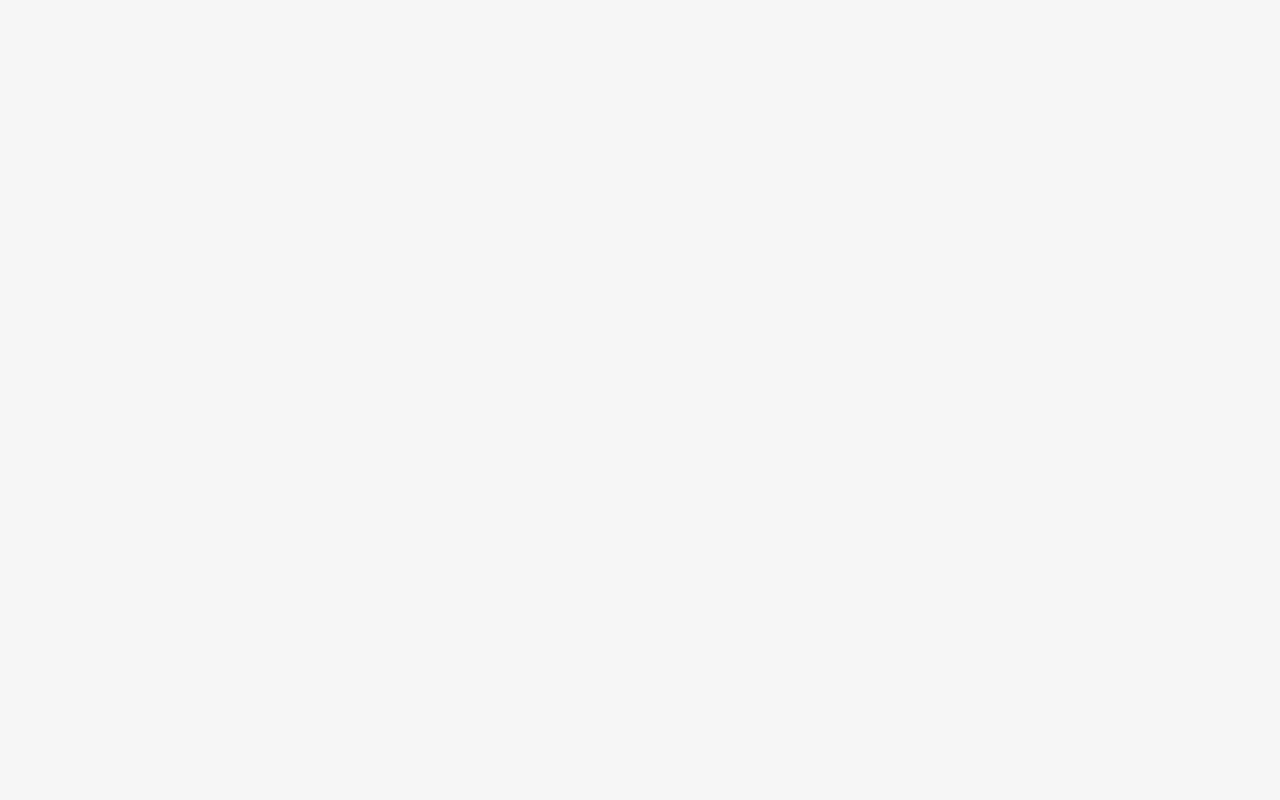
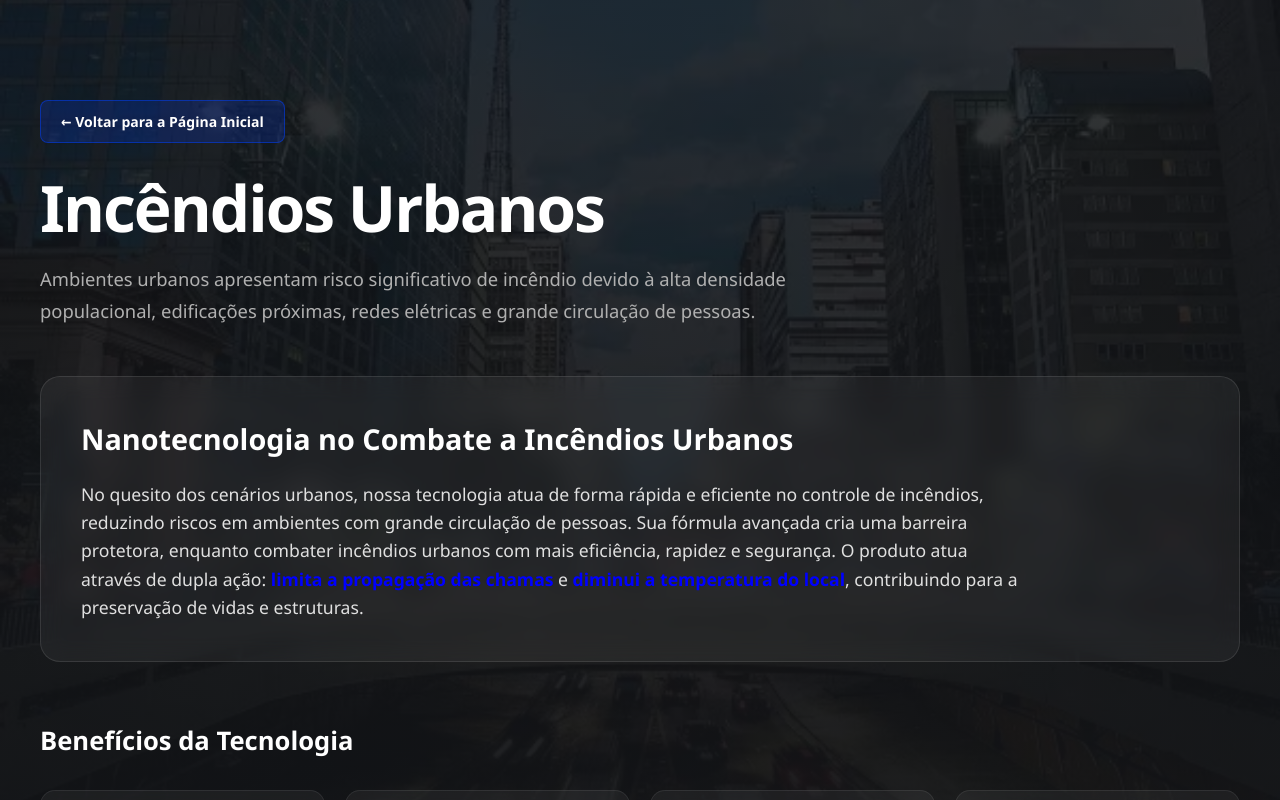
Before and after one commit to gabriellylucas/site-realiza-frontend, a React (Vite) app: page /urbanos in a window 1280 px wide. Before the commit this address had no page. Built offline with nearby package versions, Linux system fonts and the light colour scheme.

Commit message:
pagina urbana

```diff
--- a/src/App.css
+++ b/src/App.css
@@ -242,7 +242,7 @@ body {
 }
 
 .container {
-  padding-top: 120px;
+  padding-top: 100px;
   max-width: 1200px;
   margin: 0 auto;
   width: 100%;
--- a/src/App.tsx
+++ b/src/App.tsx
@@ -5,9 +5,9 @@ import Banner from "./components/Banner";
 import Section from "./components/Section";
 import Servicos from "./components/Servicos";
 import Industrial from "./components/Industrial";
-
+import Florestal from "./components/Florestal";
+import Urbanos from "./components/Urbanos";
 import "./App.css";
-import Florestal from "./components/Florestal";
 
 function Home() {
   return (
@@ -27,6 +27,7 @@ function App() {
         <Route path="/" element={<Home />} />
         <Route path="/industrial" element={<Industrial />} />
         <Route path="/florestal" element={<Florestal />} />
+        <Route path="/urbanos" element={<Urbanos/>} />
       </Routes>
     </BrowserRouter>
   );
--- a/src/Section.css
+++ b/src/Section.css
@@ -221,11 +221,10 @@ html:has(.industrial) {
   color: #00bfff;
 }
 
-/* Botão de voltar */
 .industrial .btn-voltar {
   display: inline-block;
   background: rgba(255, 102, 0, 0.2);
-  color: #ff6600;
+  color: white;
   border: 1px solid rgba(255, 102, 0, 0.5);
   padding: 10px 20px;
   border-radius: 8px;
@@ -271,9 +270,6 @@ html:has(.industrial) {
 
 /*Florestal*/
 
-/* --- ESTILOS EXCLUSIVOS DA SEÇÃO FLORESTAL --- */
-
-/* Reset completo para a seção florestal */
 .florestal,
 .florestal * {
   margin: 0;
@@ -282,7 +278,6 @@ html:has(.industrial) {
 }
 
 .florestal {
-  /* Imagem de fundo com overlay */
   background: linear-gradient(rgba(18, 30, 20, 0.75), rgba(10, 25, 15, 0.85)),
               url('./assets/floresta.png') center/cover fixed no-repeat;
 
@@ -291,28 +286,25 @@ html:has(.industrial) {
   font-family: 'Inter', sans-serif;
   line-height: 1.5;
   min-height: 100vh;
-
-  /* A MÁGICA QUE FUNCIONOU NA INDUSTRIAL: */
   width: 100%;
-  position: fixed; /* Isso faz ele ignorar os limites dos pais e preencher a tela */
+  position: fixed;
   top: 0;
   left: 0;
   right: 0;
   bottom: 0;
-  overflow-y: auto; /* Permite o scroll já que a posição é fixa */
+  overflow-y: auto;
   margin: 0 !important;
-  z-index: 10; /* Garante que fique por cima de fundos antigos */
+  z-index: 10;
 }
 
-/* Importante: Remova ou ajuste o body:has caso ele esteja forçando o fundo preto */
 body:has(.florestal),
 html:has(.florestal) {
   margin: 0 !important;
   padding: 0 !important;
-  overflow: hidden; /* Evita scroll duplo (da página e da section) */
+  overflow: hidden;
 }
 
-/* Garantir que o container não crie espaços extras */
+
 .florestal .florestal-container {
   max-width: 1200px;
   margin: 0 auto;
@@ -321,11 +313,11 @@ html:has(.florestal) {
   z-index: 2;
 }
 
-/* Botão de voltar */
+
 .florestal .btn-voltar {
   display: inline-block;
   background: rgba(34, 197, 94, 0.2);
-  color: #4ade80;
+  color: white;
   border: 1px solid rgba(34, 197, 94, 0.5);
   padding: 10px 20px;
   border-radius: 8px;
@@ -358,7 +350,7 @@ html:has(.florestal) {
   line-height: 1.7;
 }
 
-/* Box Principal */
+
 .florestal .box {
   background: rgba(0, 0, 0, 0.4);
   backdrop-filter: blur(12px);
@@ -391,7 +383,7 @@ html:has(.florestal) {
   font-weight: 700;
 }
 
-/* Título benefícios */
+
 .florestal h3 {
   font-size: 1.6rem;
   margin-bottom: 30px;
@@ -399,7 +391,7 @@ html:has(.florestal) {
   color: #ffffff;
 }
 
-/* Cards */
+
 .florestal .cards {
   display: grid;
   grid-template-columns: repeat(4, 1fr);
@@ -423,7 +415,6 @@ html:has(.florestal) {
   border-color: rgba(74, 222, 128, 0.5);
 }
 
-/* Estilo dos ícones */
 .florestal .card .card-icon {
   font-size: 2.5rem;
   margin-bottom: 20px;
@@ -445,7 +436,6 @@ html:has(.florestal) {
   margin: 0;
 }
 
-/* Bottom info */
 .florestal .bottom {
   display: flex;
   gap: 20px;
@@ -507,7 +497,6 @@ html:has(.florestal) {
   color: #4facfe;
 }
 
-/* Responsividade */
 @media (max-width: 1024px) {
   .florestal .cards {
     grid-template-columns: repeat(2, 1fr);
@@ -531,3 +520,268 @@ html:has(.florestal) {
     font-size: 1.5rem;
   }
 }
+
+
+/* Urbanos */
+
+.urbano {
+  background: linear-gradient(rgba(18, 20, 23, 0.85), rgba(18, 20, 23, 0.95)),
+              url('./assets/urbanoss.png') center/cover fixed no-repeat;
+
+  color: #ffffff;
+  padding: 100px 20px;
+  font-family: 'Inter', sans-serif;
+  line-height: 1.5;
+  min-height: 100vh;
+  width: 100%;
+  position: fixed;
+  top: 0;
+  left: 0;
+  right: 0;
+  bottom: 0;
+  overflow-y: auto;
+  margin: 0 !important;
+}
+
+body:has(.urbano),
+html:has(.urbano) {
+  background-color: #0a0a0a !important;
+  margin: 0 !important;
+  padding: 0 !important;
+}
+
+.urbano .urbano-container {
+  max-width: 1200px;
+  margin: 0 auto;
+  text-align: left;
+  position: relative;
+  z-index: 2;
+}
+
+.urbano .card .card-icon {
+  font-size: 2.5rem;
+  margin-bottom: 20px;
+  color: darkblue;
+  display: inline-block;
+}
+
+.urbano .tag {
+  background-color: rgba(255, 102, 0, 0.15);
+  color: darkblue;
+  padding: 8px 18px;
+  border-radius: 50px;
+  font-size: 13px;
+  font-weight: 600;
+  display: inline-block;
+  margin-bottom: 25px;
+  border: 1px solid rgba(255, 102, 0, 0.3);
+  text-transform: uppercase;
+  letter-spacing: 1px;
+}
+
+.urbano .box p .text-laranja {
+  color: blue;
+  font-weight: 700;
+}
+
+.urbano .box p .text-azul {
+  color: blue;
+  font-weight: 700;
+}
+
+.urbano h1 {
+  font-size: clamp(2.5rem, 5vw, 4rem);
+  font-weight: 800;
+  margin-bottom: 20px;
+  letter-spacing: -2px;
+  color: #ffffff;
+}
+
+.urbano .descricao {
+  font-size: 1.15rem;
+  color: #b0b0b0;
+  max-width: 750px;
+  margin-bottom: 50px;
+  line-height: 1.7;
+}
+
+.urbano .box {
+  background: rgba(255, 255, 255, 0.05);
+  backdrop-filter: blur(12px);
+  border: 1px solid rgba(255, 255, 255, 0.1);
+  padding: 40px;
+  border-radius: 20px;
+  margin-bottom: 60px;
+}
+
+.urbano .box h2 {
+  font-size: 1.8rem;
+  margin-bottom: 20px;
+  color: #ffffff;
+}
+
+.urbano .box p {
+  color: #e0e0e0;
+  font-size: 1.1rem;
+  max-width: 950px;
+  line-height: 1.6;
+}
+
+.urbano .box p strong {
+  color: darkblue;
+  font-weight: 700;
+}
+
+.urbano h3 {
+  font-size: 1.6rem;
+  margin-bottom: 30px;
+  font-weight: 700;
+  color: #ffffff;
+}
+
+.urbano .cards {
+  display: grid;
+  grid-template-columns: repeat(4, 1fr);
+  gap: 20px;
+  margin-bottom: 50px;
+}
+
+.urbano .card {
+  background: rgba(255, 255, 255, 0.05);
+  backdrop-filter: blur(8px);
+  padding: 35px 25px;
+  border-radius: 15px;
+  border: 1px solid rgba(255, 255, 255, 0.08);
+  transition: transform 0.3s ease;
+}
+
+.urbano .card:hover {
+  transform: translateY(-5px);
+  background: rgba(255, 255, 255, 0.1);
+  border-color: rgba(28, 9, 239, 0.3);
+}
+
+.urbano .card.destaque {
+  border: 1px solid rgba(38, 0, 255, 0.6);
+  background: rgba(13, 0, 255, 0.08);
+  box-shadow: 0 0 20px rgba(0, 51, 255, 0.15);
+}
+
+.urbano .card h4 {
+  font-size: 1.2rem;
+  margin: 0 0 12px 0;
+  color: #fff;
+  font-weight: 700;
+}
+
+.urbano .card p {
+  font-size: 0.95rem;
+  color: #cbd5e1;
+  line-height: 1.5;
+  margin: 0;
+}
+
+.urbano .bottom {
+  display: flex;
+  gap: 20px;
+  flex-wrap: wrap;
+  margin-top: 20px;
+}
+
+.urbano .info {
+  flex: 1;
+  min-width: 300px;
+  padding: 30px;
+  border-radius: 15px;
+  transition: transform 0.3s ease;
+  background: rgba(0, 0, 0, 0.3);
+}
+
+.urbano .info:hover {
+  transform: translateY(-3px);
+}
+
+.urbano .info h4 {
+  font-size: 1.1rem;
+  margin-bottom: 15px;
+  font-weight: 700;
+}
+
+.urbano .info p {
+  font-size: 1rem;
+  color: #e2e8f0;
+  line-height: 1.6;
+  margin: 0;
+}
+
+.urbano .info.laranja {
+  background: rgba(38, 30, 110, 0.08);
+  border: 1px solid rgba(29, 4, 247, 0.3);
+  border-left: 4px solid #0e245c;
+}
+
+.urbano .info.verde {
+  background: rgba(26, 73, 86, 0.43);
+  border: 1px solid rgb(6, 201, 255);
+  border-left: 4px solid #03a3de;
+}
+
+.urbano .info.laranja h4 {
+  color: #0a35df;
+}
+
+.urbano .info.verde h4 {
+  color: #00a2ff;
+}
+
+.urbano .info.laranja strong {
+  color: #0a35df;
+}
+
+.urbano .info.verde strong {
+  color: #00bfff;
+}
+
+.urbano .btn-voltar {
+  display: inline-block;
+  background: rgba(0, 60, 255, 0.2);
+  color: white;
+  border: 1px solid rgba(0, 64, 255, 0.5);
+  padding: 10px 20px;
+  border-radius: 8px;
+  text-decoration: none;
+  font-weight: 600;
+  margin-bottom: 30px;
+  transition: all 0.3s ease;
+  cursor: pointer;
+  font-size: 14px;
+}
+
+.urbano .btn-voltar:hover {
+  background: rgba(34, 0, 255, 0.3);
+  transform: translateX(-5px);
+}
+
+@media (max-width: 1024px) {
+  .urbano .cards {
+    grid-template-columns: repeat(2, 1fr);
+  }
+}
+
+@media (max-width: 640px) {
+  .urbano .cards {
+    grid-template-columns: 1fr;
+  }
+
+  .urbano h1 {
+    font-size: 2.5rem;
+  }
+
+  .urbano .box {
+    padding: 25px;
+  }
+
+  .urbano .box h2 {
+    font-size: 1.5rem;
+  }
+}
--- a/src/components/Urbanos.tsx
+++ b/src/components/Urbanos.tsx
@@ -2,34 +2,34 @@ import { Link } from "react-router-dom";
 import "../Section.css";
 import { FaFireExtinguisher, FaShieldAlt, FaLeaf, FaBolt } from "react-icons/fa";
 
-const Industrial = () => {
+const Urbanos = () => {
   return (
-    <section className="industrial">
+    <section className="urbano">
 
-      <div className="industrial-container">
+      <div className="urbano-container">
 
         <Link to="/" className="btn-voltar">
           ← Voltar para a Página Inicial
         </Link>
 
-
-        <h1>Incêndios Industriais</h1>
+        <h1>Incêndios Urbanos</h1>
 
         <p className="descricao">
-          Ambientes industriais apresentam alto risco de incêndio devido à presença
-          de materiais inflamáveis, processos de alta temperatura e equipamentos
-          elétricos complexos.
+          Ambientes urbanos apresentam risco significativo de incêndio devido à alta densidade populacional,
+          edificações próximas, redes elétricas e grande circulação de pessoas.
         </p>
 
         {/* BOX PRINCIPAL */}
         <div className="box">
-          <h2>Nanotecnologia de Combate a Incêndios</h2>
+          <h2>Nanotecnologia no Combate a Incêndios Urbanos</h2>
           <p>
-            Nossa solução revolucionária utiliza nanotecnologia avançada para
-            combater incêndios industriais de forma mais eficiente, segura e
-            sustentável. O produto atua através de dupla ação:
-            <strong className="text-laranja"> removendo o oxigênio </strong> e
-            <strong className="text-azul"> resfriando o ambiente</strong>, garantindo proteção máxima para sua operação industrial.
+            No quesito dos cenários urbanos, nossa tecnologia atua de forma rápida e eficiente no controle de incêndios,
+            reduzindo riscos em ambientes com grande circulação de pessoas.
+            Sua fórmula avançada cria uma barreira protetora, enquanto
+            combater incêndios urbanos com mais eficiência, rapidez e segurança.
+            O produto atua através de dupla ação:
+            <strong className="text-laranja"> limita a propagação das chamas </strong> e
+            <strong className="text-azul"> diminui a temperatura do local</strong>, contribuindo para a preservação de vidas e estruturas.
           </p>
         </div>
 
@@ -41,48 +41,48 @@ const Industrial = () => {
             <div className="card-icon">
               <FaFireExtinguisher />
             </div>
-            <h4>10x Mais Eficiente</h4>
-            <p>Tecnologia de nanotecnologia superior à água convencional</p>
+            <h4>Resposta Rápida</h4>
+            <p>Controle mais ágil do fogo em áreas densamente povoadas</p>
           </div>
 
           <div className="card">
             <div className="card-icon">
               <FaShieldAlt />
             </div>
-            <h4>Segurança Máxima</h4>
-            <p>Proteção completa para pessoas e equipamentos industriais</p>
+            <h4>Proteção de Vidas</h4>
+            <p>Maior segurança para moradores e equipes de resgate</p>
           </div>
 
           <div className="card">
             <div className="card-icon">
               <FaLeaf />
             </div>
-            <h4>Sustentável</h4>
-            <p>Não corrosivo e seguro ao meio ambiente</p>
+            <h4>Seguro ao Ambiente</h4>
+            <p>Não tóxico e sem danos ao meio urbano</p>
           </div>
 
           <div className="card">
             <div className="card-icon">
               <FaBolt />
             </div>
-            <h4>Dupla Ação</h4>
-            <p>Remove oxigênio e resfriando simultaneamente</p>
+            <h4>Alta Eficiência</h4>
+            <p>Atuação simultânea no controle e resfriamento</p>
           </div>
         </div>
 
         {/* BOX FINAL */}
         <div className="bottom">
           <div className="info laranja">
-            <h4>Eficiência Comprovada</h4>
+            <h4>Redução de Danos</h4>
             <p>
-              Produto <strong>10x mais eficiente</strong> que a água tradicional, reduzindo tempo de resposta e danos materiais.
+              Diminui significativamente os <strong>prejuízos estruturais</strong> e protege edificações próximas.
             </p>
           </div>
 
           <div className="info verde">
-            <h4>Responsabilidade Ambiental</h4>
+            <h4>Segurança Urbana</h4>
             <p>
-              Fórmula <strong>não corrosiva</strong> e totalmente segura ao meio ambiente, protegendo sua operação e o planeta.
+              Ideal para áreas urbanas, garantindo <strong>controle eficiente</strong> sem comprometer o ambiente.
             </p>
           </div>
         </div>
@@ -92,4 +92,4 @@ const Industrial = () => {
   );
 };
 
-export default Industrial;
+export default Urbanos;
```
